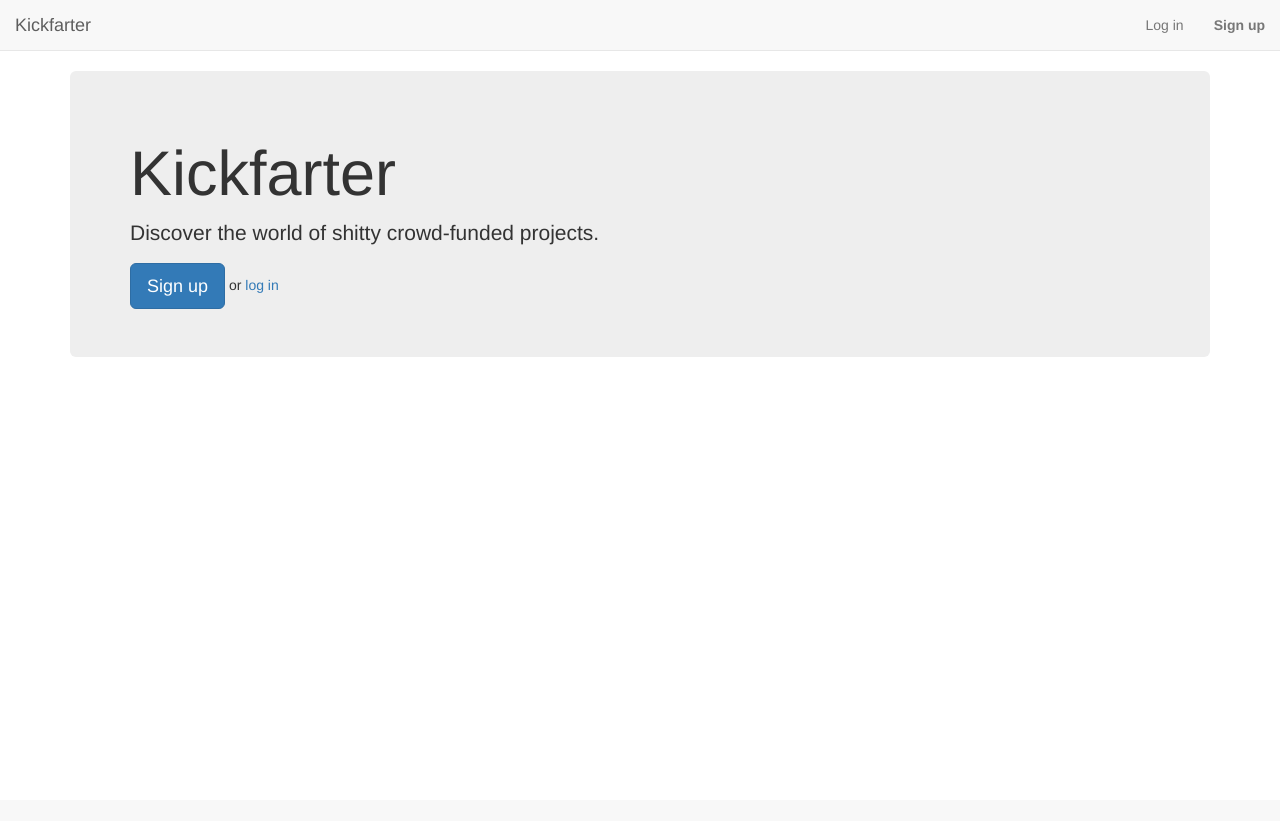
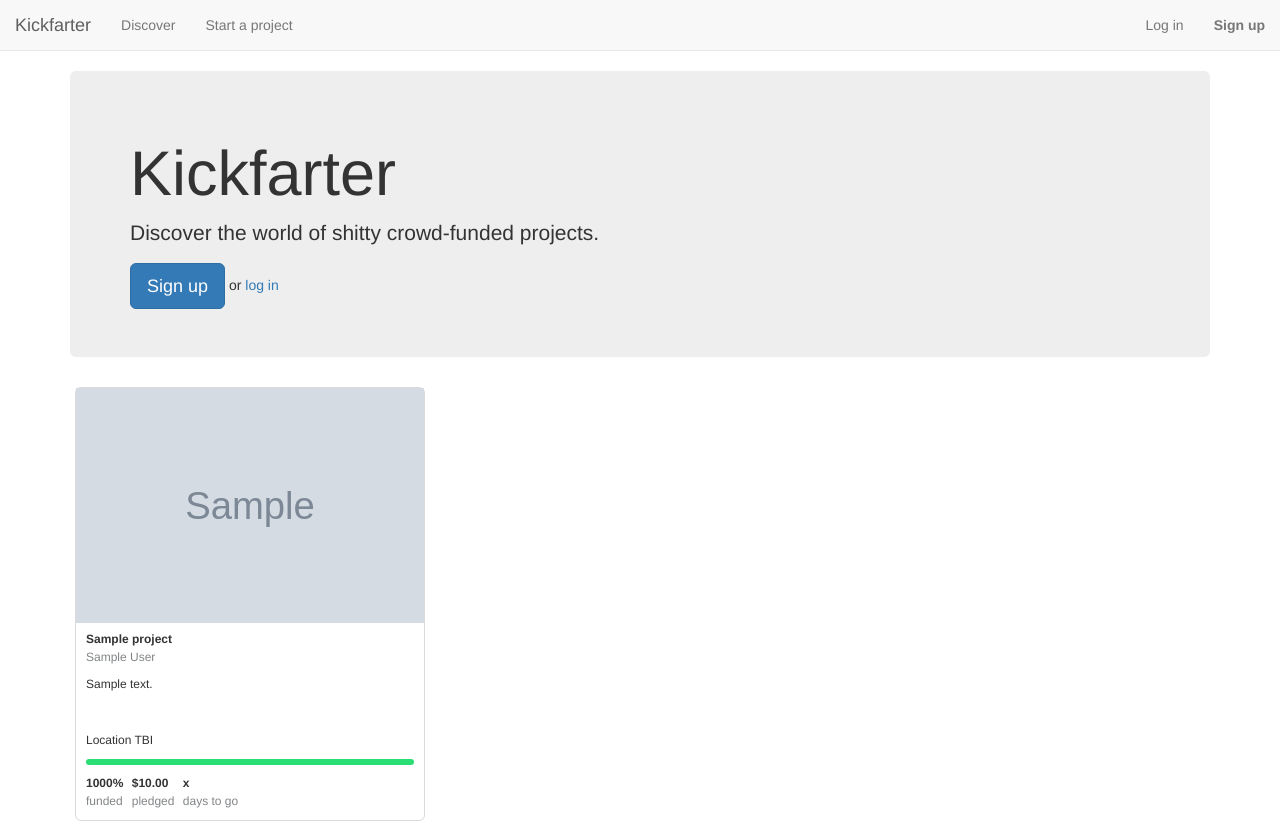
Before and after one commit to Retzudo/kickfarter, a Django app: page / in a window 1280 px wide. Before the commit the page ends 309 px from the top, so only its background shows below. Run offline with Django 3.2, Linux system fonts and the light colour scheme; tables that the repository leaves empty hold one stand-in row (values such as "Sample post"); grey boxes marked "Sample" are stand-in pictures; some libraries are stand-ins or nearby versions.

Commit message:
Project stuff

```diff
--- a/kickfarter/app/models.py
+++ b/kickfarter/app/models.py
@@ -1,6 +1,7 @@
 from app.exceptions import BackingException
 from django.contrib.auth.base_user import AbstractBaseUser, BaseUserManager
 from django.contrib.auth.models import PermissionsMixin
+from django.core.validators import MinValueValidator
 from django.db import models
 
 PROJECT_STATUS = [
@@ -62,21 +63,26 @@ class User(AbstractBaseUser, PermissionsMixin):
         return pledge
 
     def __str__(self):
-        return self.email
+        return self.name if self.name else self.email
 
 
 class Project(models.Model):
     title = models.CharField(max_length=255)
     description = models.TextField()
-    goal = models.FloatField()
-    cover_image = models.ImageField()
+    goal = models.FloatField(validators=[MinValueValidator(1)])
+    cover_image = models.ImageField(null=True, blank=True)
     created_on = models.DateTimeField(auto_now_add=True)
     status = models.IntegerField(choices=PROJECT_STATUS, default=0)
     created_by = models.ForeignKey('User', related_name='projects_created', on_delete=models.CASCADE)
     pledges = models.ManyToManyField('User', through='Pledge', related_name='pledged_to')
 
+    @property
     def total_pledged_amount(self):
         return sum([pledge.amount for pledge in self.pledge_set.all()])
+
+    @property
+    def percentage_funded(self):
+        return (self.total_pledged_amount / self.goal) * 100
 
     def __str__(self):
         return self.title
--- /dev/null
+++ b/kickfarter/app/static/app/css/main.css
@@ -0,0 +1,90 @@
+.project-col {
+    padding: 0 20px;
+}
+
+.project-card {
+    border: solid 1px #D9D9DE;
+    border-radius: 6px;
+    position: relative;
+    font-size: 12px;
+}
+
+.project-card__thumbnail {
+    height: 235px;
+    border-radius: 6px 6px 0 0;
+    background-color: #EFEFEF;
+}
+
+.project-card__cover-image {
+    background-position: center center;
+    background-size: cover;
+    width: 100%;
+    height: 100%;
+}
+
+.project-card__content {
+    padding: 10px;
+}
+
+.project-card__title {
+    margin: 0;
+    padding: 0;
+    font-size: 100%;
+    font-weight: bold;
+    margin-bottom: .25em;
+}
+
+.project-card__created-by {
+    color: #828587;
+    margin: 0;
+    padding: 0;
+    margin-bottom: .8em;
+}
+
+.project-card__blurb {
+    display: block;
+    height: 3em;
+    overflow: hidden;
+    margin: 0;
+}
+
+.project-card__footer {
+    padding: 10px;
+    border-radius: 0 0 6px 6px;
+}
+
+.project-card__location {
+    margin-bottom: 10px;
+}
+
+.project-card__progress-bar {
+    height: 6px;
+    border-radius: 3px;
+    background-color: #D9D9DE;
+    overflow: hidden;
+    margin-bottom: 10px;
+}
+
+.project-card__progress {
+    background-color: #2BDE73;
+    height: 6px;
+}
+
+.project-card__stats {
+    list-style: none;
+    margin: 0;
+    padding: 0;
+}
+
+.project-card__stats li {
+    display: inline-block;
+    margin-right: 5px;
+}
+
+.project-card__stats-value {
+    font-weight: bold;
+}
+
+.project-card__stats-label {
+    color: #828587;
+}
--- a/kickfarter/app/templates/app/index.html
+++ b/kickfarter/app/templates/app/index.html
@@ -7,5 +7,11 @@
             <p>Discover the world of shitty crowd-funded projects.</p>
             <a href="{% url 'signup' %}" class="btn btn-primary btn-lg">Sign up</a> or <a href="{% url 'login' %}">log in</a>
         </div>
+
+        <div class="row">
+            {% for project in projects %}
+                {% include 'app/snippets/project-card.html' with project=project %}
+            {% endfor %}
+        </div>
     </main>
 {% endblock %}
--- a/kickfarter/app/templates/app/master.html
+++ b/kickfarter/app/templates/app/master.html
@@ -6,6 +6,7 @@
     <meta name="viewport" content="width=device-width, initial-scale=1">
     {% block styles %}
         <link rel="stylesheet" href="{% static 'app/css/bootstrap.min.css' %}">
+        <link rel="stylesheet" href="{% static 'app/css/main.css' %}">
     {% endblock %}
     <title>{% block title %}Kickfarter{% endblock %}</title>
 </head>
@@ -22,6 +23,10 @@
                 <a class="navbar-brand" href="{% url 'index' %}">Kickfarter</a>
             </div>
             <div class="collapse navbar-collapse" id="nav-collapse">
+                    <ul class="nav navbar-nav">
+                        <li><a href="{% url 'discover' %}">Discover</a></li>
+                        <li><a href="{% url 'start_project' %}">Start a project</a></li>
+                    </ul>
                     {% if not user.is_authenticated %}
                         <ul class="nav navbar-nav navbar-right">
                             <li><a href="{% url 'login' %}">Log in</a></li>
--- a/kickfarter/app/templates/app/signup_success.html
+++ b/kickfarter/app/templates/app/signup_success.html
@@ -4,7 +4,7 @@
     <div class="container">
         <h1>Great!</h1>
         <p>
-            Now you can <a href="#">explore</a> all the shitty projects people created or <a href="#">start your very own shitty project</a>
+            Now you can <a href="#">explore</a> all the shitty projects people created or <a href="{% url 'start_project' %}">start your very own shitty project</a>
         </p>
     </div>
 {% endblock %}
--- /dev/null
+++ b/kickfarter/app/templates/app/snippets/project-card.html
@@ -0,0 +1,40 @@
+{% load l10n %}
+<div class="col-md-4 project-col">
+    <div class="project-card">
+        <div class="project-card__thumbnail">
+            {% if project.cover_image %}
+                <div class="project-card__cover-image" style="background-image: url('{{ project.cover_image.url }}')"></div>
+            {% endif %}
+        </div>
+
+        <div class="project-card__content">
+            <h6 class="project-card__title">{{ project.title }}</h6>
+            <p class="project-card__created-by">{{ project.created_by }}</p>
+            <p class="project-card__blurb">{{ project.description }}</p>
+        </div>
+
+        <div class="project-card__footer">
+            <div class="project-card__location">
+                Location TBI
+            </div>
+            <div class="project-card__progress-bar">
+                <div class="project-card__progress" style="width: {{ project.percentage_funded|floatformat:"2" }}%;"></div>
+            </div>
+
+            <ul class="project-card__stats">
+                <li>
+                    <div class="project-card__stats-value">{{ project.percentage_funded|floatformat:"0" }}%</div>
+                    <span class="project-card__stats-label">funded</span>
+                </li>
+                <li>
+                    <div class="project-card__stats-value">${% localize on %}{{ project.total_pledged_amount|floatformat:"2" }}{% endlocalize %}</div>
+                    <span class="project-card__stats-label">pledged</span>
+                </li>
+                <li>
+                    <div class="project-card__stats-value">x</div>
+                    <span class="project-card__stats-label">days to go</span>
+                </li>
+            </ul>
+        </div>
+    </div>
+</div>
--- a/kickfarter/app/urls.py
+++ b/kickfarter/app/urls.py
@@ -7,4 +7,6 @@ urlpatterns = [
     url(r'^logout', app.views.logout_view, name='logout'),
     url(r'^signup$', app.views.signup, name='signup'),
     url(r'^profile$', app.views.profile, name='profile'),
+    url(r'^start$', app.views.start_project, name='start_project'),
+    url(r'^discover$', app.views.discover, name='discover'),
 ]
--- a/kickfarter/app/views.py
+++ b/kickfarter/app/views.py
@@ -1,11 +1,19 @@
-from app.forms import UserCreationForm, LoginForm
+from app.forms import UserCreationForm, LoginForm, ProjectForm
+from app.models import Project
 from django.contrib.auth import authenticate, logout, login
+from django.contrib.auth.decorators import login_required
 from django.core.urlresolvers import reverse
 from django.shortcuts import render, redirect
 
 
 def index(request):
-    return render(request, 'app/index.html')
+    projects = Project.objects.filter(status=0)
+    return render(request, 'app/index.html', context={'projects': projects})
+
+
+def discover(request):
+    projects = Project.objects.filter(status=0)
+    return render(request, 'app/discover.html', context={'projects': projects})
 
 
 def signup(request):
@@ -48,3 +56,17 @@ def logout_view(request):
 
 def profile(request):
     return render(request, 'app/profile.html')
+
+
+@login_required
+def start_project(request):
+    if request.method == 'POST':
+        form = ProjectForm(request.POST)
+        if form.is_valid():
+            form.instance.created_by = request.user
+            form.save()
+            # return redirect(reverse('view_project', id=project.id))
+    else:
+        form = ProjectForm()
+
+    return render(request, 'app/start_project.html', context={'form': form})
--- a/kickfarter/kickfarter/settings.py
+++ b/kickfarter/kickfarter/settings.py
@@ -122,3 +122,4 @@ USE_TZ = True
 STATIC_URL = '/static/'
 
 AUTH_USER_MODEL = 'app.User'
+LOGIN_URL = '/login'
```
Also changed, not shown: kickfarter/app/forms.py (+7 -1 lines), kickfarter/app/templates/app/discover.html (added, +13 -0 lines), kickfarter/app/templates/app/start_project.html (added, +56 -0 lines), kickfarter/app/tests.py (+7 -6 lines), kickfarter/app/migrations/0001_initial.py.
